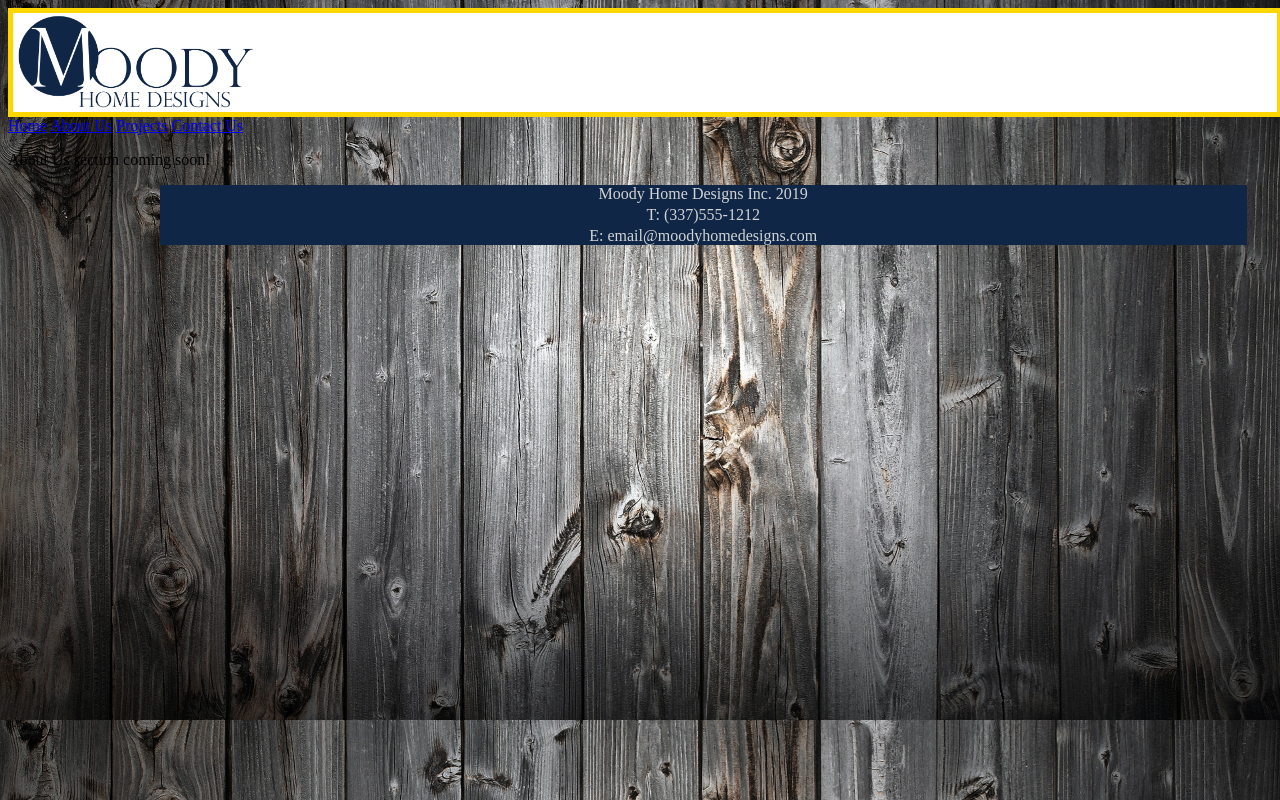
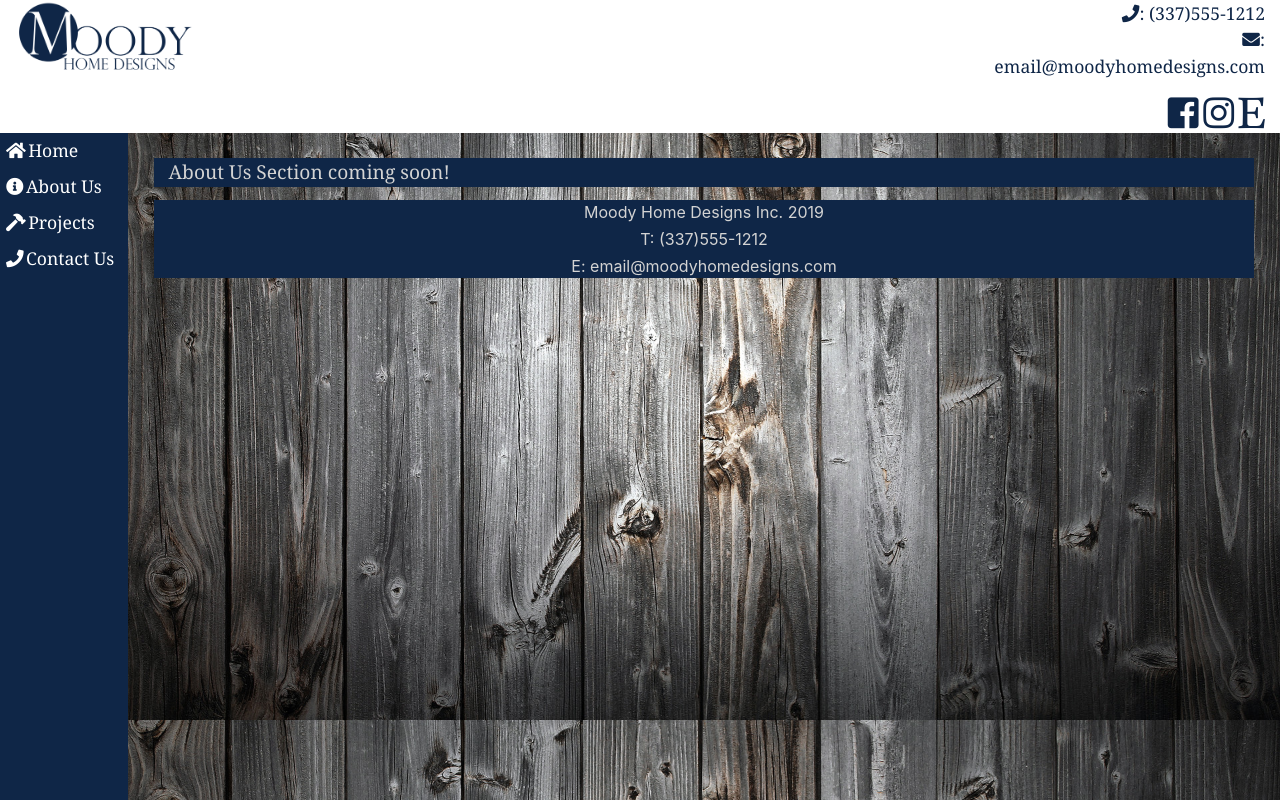
Before and after one commit to brandonmeeks/Moody-Home-Designs-Portfolio, a plain HTML site: page about.html in a window 1280 px wide. Drawn offline with nearby package versions, Linux system fonts and the light colour scheme.

Commit message:
implemented header and sidebar redesign on other html pages. began color and text styling.

```diff
--- a/about.html
+++ b/about.html
@@ -1,41 +1,68 @@
-<html lang="en-US" class="background">
+<html lang="en-US">
+
 <head>
     <meta charset="utf-8">
     <meta name="author" content="Brandon Meeks">
     <meta name="description" content="Based in Lafayette, Louisiana, Moody Home Designs creates custom furniture and decor
         for your home or office.">
 
+    <link rel="stylesheet" href="https://stackpath.bootstrapcdn.com/bootstrap/4.2.1/css/bootstrap.min.css" integrity="sha384-GJzZqFGwb1QTTN6wy59ffF1BuGJpLSa9DkKMp0DgiMDm4iYMj70gZWKYbI706tWS"
+        crossorigin="anonymous">
+    <link rel="stylesheet" href="https://use.fontawesome.com/releases/v5.6.3/css/all.css" integrity="sha384-UHRtZLI+pbxtHCWp1t77Bi1L4ZtiqrqD80Kn4Z8NTSRyMA2Fd33n5dQ8lWUE00s/"
+        crossorigin="anonymous">
     <link rel="stylesheet" href="style.css">
     <link rel="shortcut icon" href="Resources/Icon.ico">
 
     <title>Moody Home Designs</title>
+</head>
 
-    </head>
-    <body>
-        <header>
+<body class="background">
+    <header class="container-fluid sticky-top">
+        <div class="row">
+            <div class="col-9">
                 <a href="index.html">
-            <img src="Resources/Logo.png"
-                 alt="Moody Home Designs Logo">
+                    <img src="Resources/Logo.png" alt="Moody Home Designs Logo">
                 </a>
+            </div>
+
+            <div class="col-3" id="header-contact">
+                <p><i class="fas fa-phone"></i>: (337)555-1212<br>
+                    <i class="fas fa-envelope"></i>: email@moodyhomedesigns.com</p>
+                <a href=""><i class="fab fa-facebook-square fa-2x"></i></a>
+                <a href=""><i class="fab fa-instagram fa-2x"></i></a>
+                <a href=""><i class="fab fa-etsy fa-2x"></i></a>
+            </div>
+        </div>
     </header>
 
-        <nav>
-            <a href="index.html">Home</a>
-            <a href="about.html">About Us</a>
-            <a href="projects.html">Projects</a>
-            <a href="contact.html">Contact Us</a>
+    <nav class="sidebar">
+        <!--TODO: refactor navbar to be a left side "sticky navbar"
+                add font awesome icons to links. Consider using buttons or tables? -->
+        <a href="index.html"><i class="fas fa-home"></i>Home</a>
+        <a href="about.html"><i class="fas fa-info-circle"></i></i>About Us</a>
+        <a href="projects.html"><i class="fas fa-hammer"></i>Projects</a>
+        <a href="contact.html"><i class="fas fa-phone"></i>Contact Us</a>
     </nav>
 
-        <!--TODO: Add About Us body content-->
-        <div class="content">
-            <p>About Us section coming soon!</p>
+    <main>
+            <!--TODO: reorganize main content window to utilize bootstrap-->
+            <div class="text">
+                About Us Section coming soon!
             </div>
 
+
+        </main>
     <footer>
         <p>Moody Home Designs Inc. 2019</p>
         <p>T: (337)555-1212</p>
         <p>E: email@moodyhomedesigns.com</p>
     </footer>
 
+    <script src="https://code.jquery.com/jquery-3.3.1.slim.min.js" integrity="sha384-q8i/X+965DzO0rT7abK41JStQIAqVgRVzpbzo5smXKp4YfRvH+8abtTE1Pi6jizo"
+        crossorigin="anonymous"></script>
+    <script src="https://cdnjs.cloudflare.com/ajax/libs/popper.js/1.14.6/umd/popper.min.js" integrity="sha384-wHAiFfRlMFy6i5SRaxvfOCifBUQy1xHdJ/yoi7FRNXMRBu5WHdZYu1hA6ZOblgut"
+        crossorigin="anonymous"></script>
+    <script src="https://stackpath.bootstrapcdn.com/bootstrap/4.2.1/js/bootstrap.min.js" integrity="sha384-B0UglyR+jN6CkvvICOB2joaf5I4l3gm9GU6Hc1og6Ls7i6U/mkkaduKaBhlAXv9k"
+        crossorigin="anonymous"></script>
 </body>
 </html>
--- a/style.css
+++ b/style.css
@@ -8,31 +8,37 @@ header{
     width:100%;
     height: fit-content;
     background-color: white;
-    border: solid gold 5px;
+
 }
 header img{
     border-radius: 25px;
     width: 20%;
     height: auto;
+    margin-top: .1vh;
+    margin-bottom: .2vh;
 }
 
 #header-contact, #header-contact a{
     text-align: right;
     color: #0f2647;
+    font-family: Georgia, 'Times New Roman', Times, serif;
+    font-size: 2.2vh;
 }
 
 .sidebar{
     height: 100%;
     width:10%;
     position: fixed;
-    background-color:pink;
-    border: solid red 5px;
+    background-color:#0f2647;
+
 }
 
 .sidebar a{
     display: block;
     padding: .6vh;
-    border:solid blue 2px;
+    color: white;
+    font-family: Georgia, 'Times New Roman', Times, serif;
+    font-size: 2.2vh;
 }
 
 .sidebar i{
```
Also changed, not shown: contact.html (+41 -14 lines), projects.html (+41 -14 lines). Lines whose indentation alone changed are shown as unchanged.
